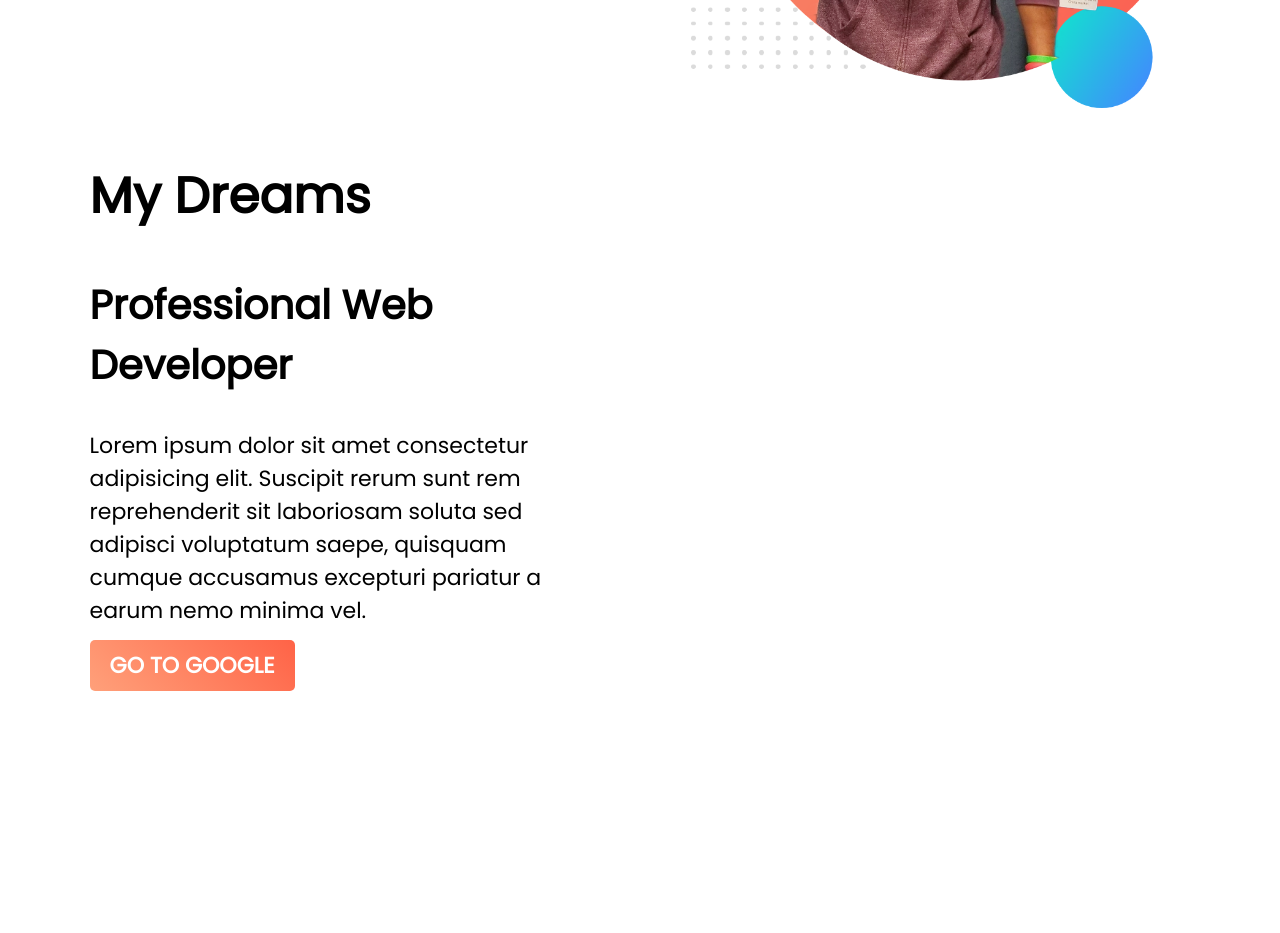
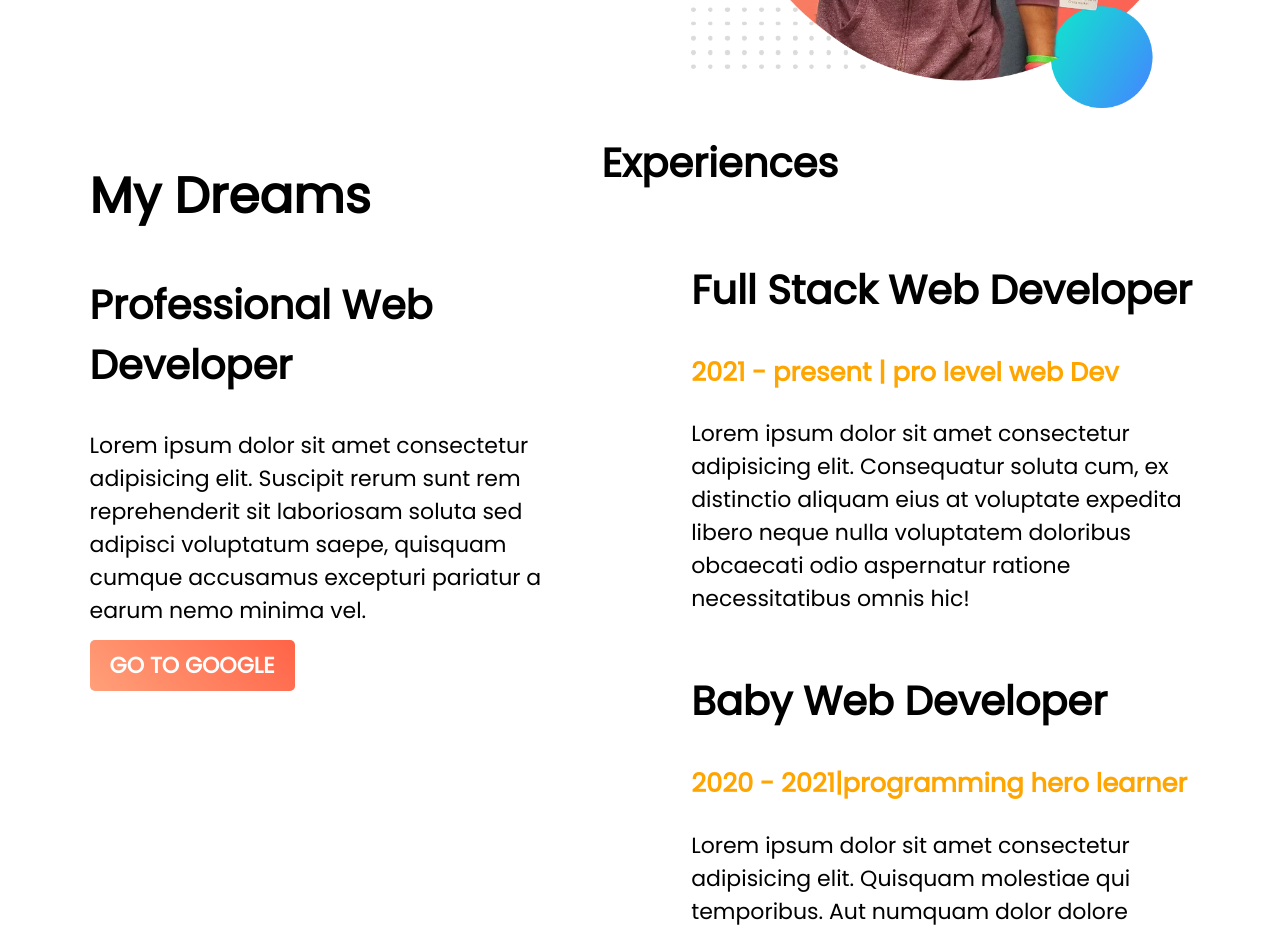
Before and after one commit to AhnafAlve/web-portfolio, a plain HTML site: page index.html in a window 1280 px wide. Shown: the part 900-1833 px from the top of the page. Before the commit the page ends 1591 px from the top, so only its background shows below. Drawn offline with Linux system fonts and the light colour scheme.

Commit message:
second commit

```diff
--- a/index.html
+++ b/index.html
@@ -11,34 +11,40 @@
     <section class="banner">
         <div class="half-width">
             <h1>Welcome To</h1>
-            <h1> <span class="name-color">Ahnaf Alve's </span>World</h1>
+            <h1> <span class="orange-color">Ahnaf Alve's </span>World</h1>
             <h2>world-class professional web dev </h2>
             <p>Lorem ipsum dolor sit amet consectetur adipisicing elit. Dignissimos nisi animi vitae dicta nemo deserunt, doloribus accusamus nihil voluptatibus magni, nam soluta nesciunt sequi cum odio voluptatum, enim voluptates pariatur.</p>
             <a class="link-button" href="https://www.linkedin.com/signup/cold-join?session_redirect=https%3A%2F%2Fwww%2Elinkedin%2Ecom%2Ffeed%2F&trk=login_reg_redirect" target="blank">Hire Me</a>
         </div>
-
         <div class="half-width">
             <img src="images/alve.png" alt="">
         </div>
+        </section>
 
-    </section>
-
-    <section class="dream">
-
+     <section class="dream">
         <div class="half-width" >
             <img src="images/jhankar.png" alt="">
         </div>
-
-
         <div class="half-width">
-
             <h1>My Dreams</h1>
             <h2>Professional Web Developer</h2>
             <p>Lorem ipsum dolor sit amet consectetur adipisicing elit. Suscipit rerum sunt rem reprehenderit sit laboriosam soluta sed adipisci voluptatum saepe, quisquam cumque accusamus excepturi pariatur a earum nemo minima vel.</p>
             <a class="link-button " href="google.com">GO TO GOOGLE</a>
+         </div>
+     </section>
 
+    <section class="experience-area">
+        <h2>Experiences</h2>
+        <div class="half-width">
+            <h2>Full Stack Web Developer</h2>
+            <h3 class="orange-color">2021 - present | pro level web Dev </h3>
+            <p>Lorem ipsum dolor sit amet consectetur adipisicing elit. Consequatur soluta cum, ex distinctio aliquam eius at voluptate expedita libero neque nulla voluptatem doloribus obcaecati odio aspernatur ratione necessitatibus omnis hic!</p>
+       </div>
+        <div class="half-width">
+            <h2>Baby Web Developer</h2>
+            <h3 class="orange-color">2020 - 2021|programming hero learner</h3>
+            <p>Lorem ipsum dolor sit amet consectetur adipisicing elit. Quisquam molestiae qui temporibus. Aut numquam dolor dolore necessitatibus? Aspernatur, cum debitis dolor facere voluptatem veritatis assumenda praesentium unde a molestias asperiores.</p>
         </div>
-
     </section>
 
 </body>
--- a/style.css
+++ b/style.css
@@ -8,7 +8,7 @@ h1{
 h2{
     font-size: 40px;
 }
-.name-color{
+.orange-color{
     color: orange;
 }
 .half-width{
```
